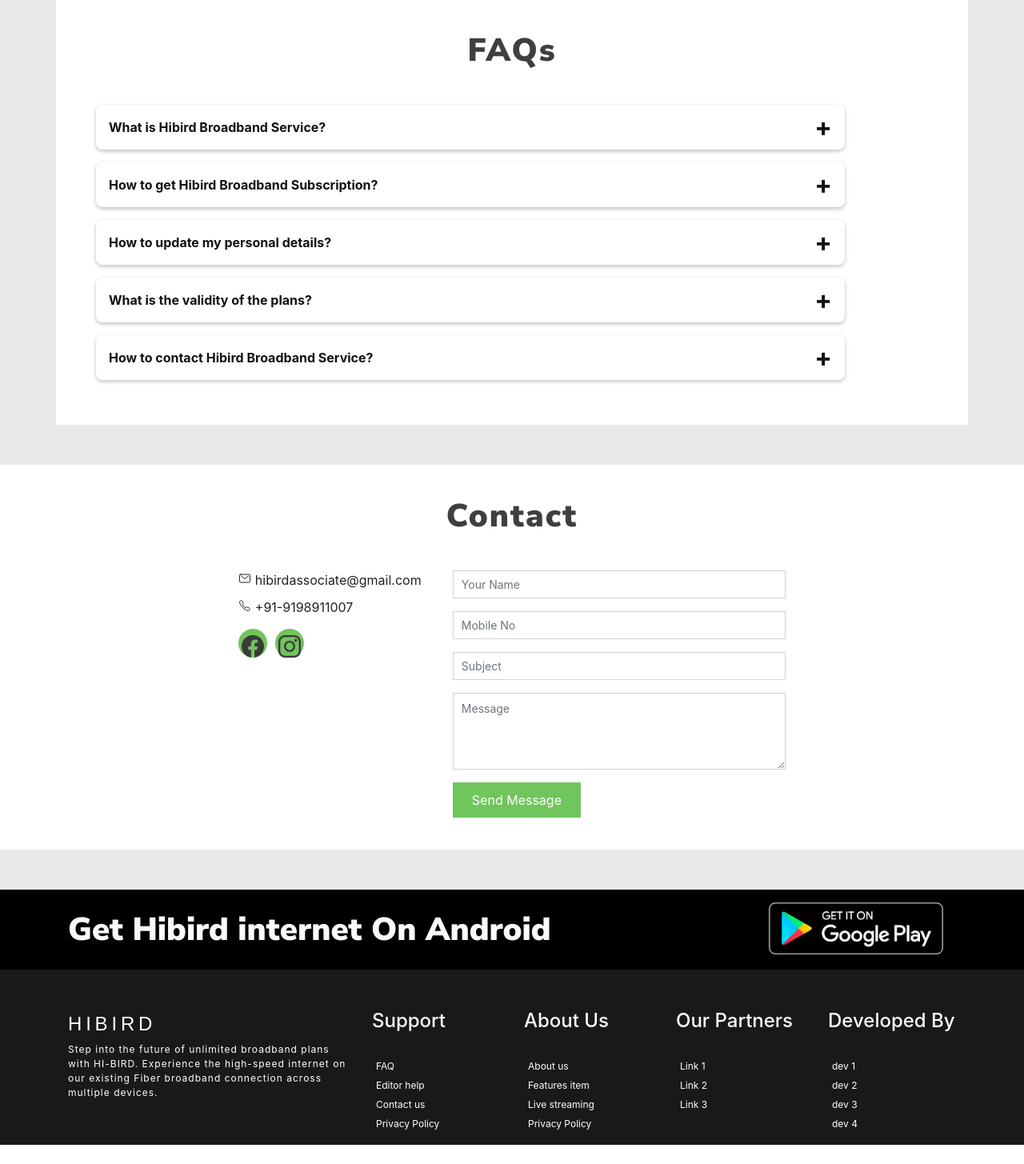
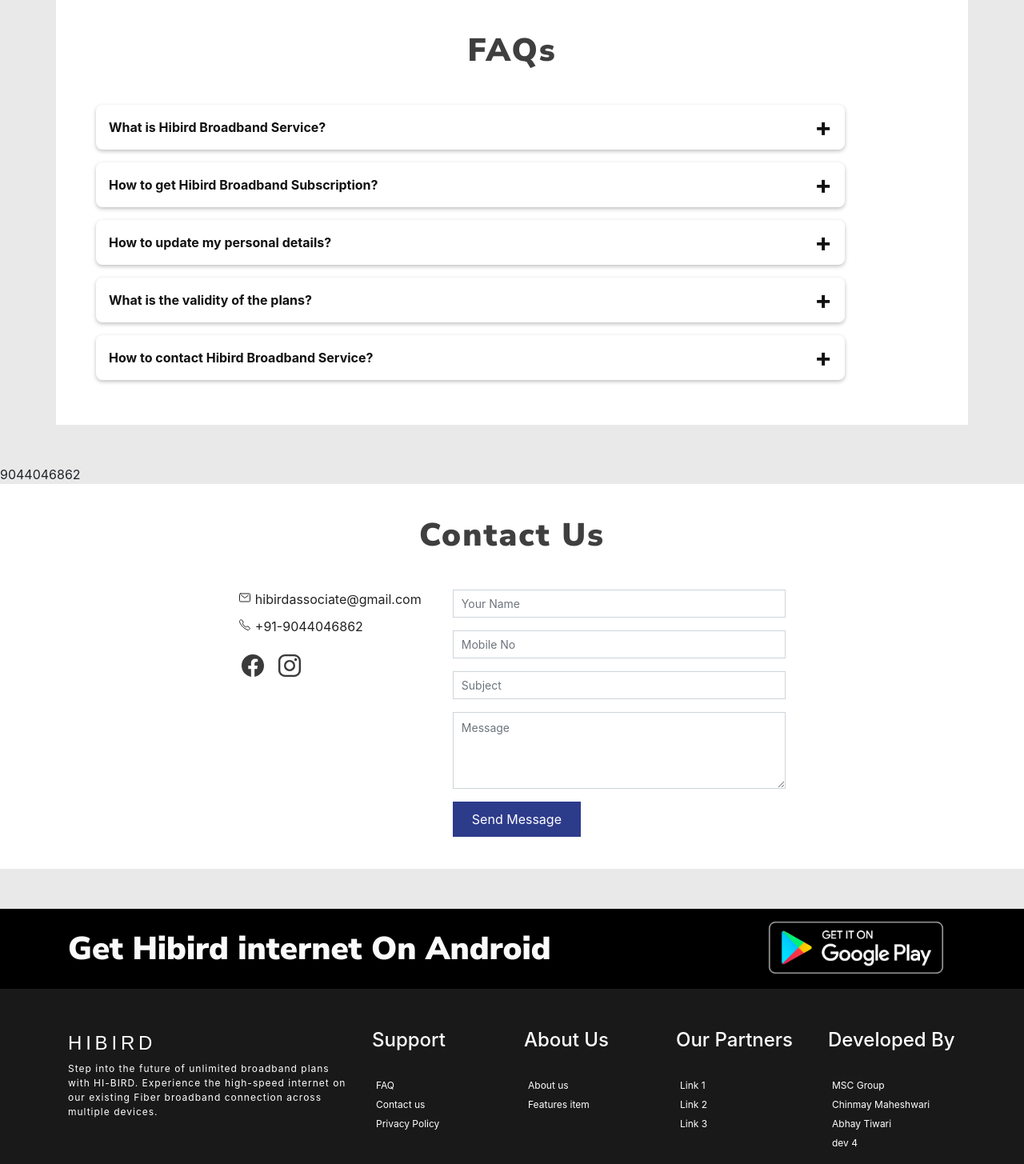
Before and after one commit to ChinmayMaheshwari/hibird_pay, a Django app: page / in a window 1280 px wide. Shown: the part 1884-3339 px from the top of the page at 80% size. Before the commit the page ends 3315 px from the top, so only its background shows below. Run offline with Django 3.2, Linux system fonts and the light colour scheme; some libraries are stand-ins or nearby versions.

Commit message:
new frontend

```diff
--- a/static/css/style.css
+++ b/static/css/style.css
@@ -321,7 +321,7 @@
 #contact .social-links a {
   font-size: 18px;
   display: inline-block;
-  background: #71c55d;
+  /*background: #71c55d;*/
   color: #fff;
   line-height: 1;
   padding: 6px 0 8px 0;
--- a/template/about.html
+++ b/template/about.html
@@ -8,7 +8,7 @@
         <h2 style="font-weight: normal;"> About </h2>
     </div>
 
-    <div class="clearfix">
+    <div class="clearfix aboutbanner">
     <img src="{% static 'img/about.jpg' %}" alt="..." width="400px" height="300px" class="float-left mr-4">
     <p style=" text-align: justify;text-justify: inter-word;">If you're looking for high speed Internet access, you are at the right place. <b>Hibird Broadband </b>(powerd by Alliance Broadband) has been a leader in high-speed Internet for well over a decade. Explore your internet connection’s full potential with us and enjoy complete home and business solution.The online experience gets a whole lot better with Hibird Broadband.
       <br>
@@ -76,12 +76,12 @@
 
      <div class="container sub-container1" style="margin-top: 50px;">
         <div class="section-title">
-            <h2 style="font-weight: normal;"> Our Partner </h2>
+            <h2 style="font-weight: normal;"> Our Partners </h2>
           </div>
           <div class="row text-center">
 
             <div class="col-md-6 col-lg-3">
-                <img src="{% static 'img/1.png' %}" alt="img" class="img-fluid1" style="width: 80%; border:1px solid #eee;">
+                <img src="{% static 'img/ultra.png' %}" alt="img" class="img-fluid1" style="width: 80%; border:1px solid #eee;">
             </div>
 
             <div class="col-md-6 col-lg-3">
--- a/template/base.html
+++ b/template/base.html
@@ -123,9 +123,8 @@
             <h4>Support</h4>
 
             <ul class="list-unstyled">
-              <li><a href="#faq">FAQ</a></li>
-              <li><a href="#">Editor help</a></li>
-              <li><a href="#">Contact us</a></li>
+              <li><a href="/#faq">FAQ</a></li>
+              <li><a href="/#contact">Contact us</a></li>
               <li><a href="#">Privacy Policy</a></li>
             </ul>
 
@@ -138,10 +137,8 @@
             <h4>About Us</h4>
 
             <ul class="list-unstyled">
-              <li><a href="#">About us</a></li>
-              <li><a href="#">Features item</a></li>
-              <li><a href="#">Live streaming</a></li>
-              <li><a href="#">Privacy Policy</a></li>
+              <li><a href="/about">About us</a></li>
+              <li><a href="/#features">Features item</a></li>
             </ul>
 
           </div>
@@ -167,9 +164,9 @@
             <h4>Developed By</h4>
 
             <ul class="list-unstyled">
-              <li><a href="#">dev 1</a></li>
-              <li><a href="#">dev 2</a></li>
-              <li><a href="#">dev 3</a></li>
+              <li><a href="#">MSC Group</a></li>
+              <li><a href="https://www.linkedin.com/in/chinmay-maheshwari/">Chinmay Maheshwari</a></li>
+              <li><a href="https://www.linkedin.com/in/abhay-tiwari-491841178/">Abhay Tiwari</a></li>
               <li><a href="#">dev 4</a></li>
             </ul>
 
--- a/template/index.html
+++ b/template/index.html
@@ -243,12 +243,12 @@
 <!-- FAQ end-->
 
 
-<!-- CONTACT -->
+<!-- CONTACT -->9044046862
 
 <section id="contact">
 <div class="container sub-container1">
             <div class="section-title">
-            <h2 style="font-weight: normal;"> Contact </h2>
+            <h2 style="font-weight: normal;"> Contact Us </h2>
           </div>
       <div class="row justify-content-center">
 
@@ -261,15 +261,15 @@
             </div>
 
             <div style="margin-top: 10px;">
-            <ion-icon name="call-outline"></ion-icon> +91-9198911007
+            <ion-icon name="call-outline"></ion-icon> +91-9044046862
 
             </div>
           </div>
 
-          <div class="social-links" style="text-decoration: none; color: #3a3a3a; margin-top: 15px">
+          <div class="social-links" style="text-decoration: none; color: #2d3b8b;margin-top: 15px">
 
             <a href="#" class="facebook" style="text-decoration: none; color: #3a3a3a;margin-right: 5px"><ion-icon name="logo-facebook" size="large"></ion-icon></a>
-            <a href="#" class="instagram" style="text-decoration: none; color: #3a3a3a;margin-right: 5px"><ion-icon name="logo-instagram" size="large"></ion-icon></i></a>
+            <a href="#" class="instagram" style="text-decoration: none; color: #3a3a3a;margin-right: 5px;"><ion-icon name="logo-instagram" size="large"></ion-icon></i></a>
 
           </div>
 
@@ -299,7 +299,7 @@
                 <textarea class="form-control form1" name="message" rows="5" data-rule="required" data-msg="Please write something for us" placeholder="Message" spellcheck="false"></textarea>
                 <div class="validation"></div>
               </div>
-              <div class=""><button type="submit" class="login-btn">Send Message</button></div>
+              <div class=""><button type="submit" style="background:#2d3b8b;" class="login-btn">Send Message</button></div>
             </form>
           </div>
         </div>
--- a/template/profile.html
+++ b/template/profile.html
@@ -74,10 +74,10 @@
 
   </tbody>
 </table>
-
+</div>
           </div>
-
-
+</div>
+      </div>
 
          </div>
 
--- a/userpay/views.py
+++ b/userpay/views.py
@@ -18,8 +18,31 @@
 RAZORPAY_PUBLICKEY = 'rzp_test_gRPiCKGFiZqfz3'
 RAZORPAY_PRIVATEKEY = 'Px4TjJH8yq5bipqdPEILY35a'
 client = razorpay.Client(auth=(RAZORPAY_PUBLICKEY,RAZORPAY_PRIVATEKEY))
+
+class SliderView(viewsets.ModelViewSet):
+	queryset = Slider.objects.all()
+	serializer_class = SliderSerializer
+	http_method_names = ['get']
+
+class PlanView(viewsets.ModelViewSet):
+	queryset = PlanDetail.objects.all()
+	serializer_class = PlanSerializer
+	http_method_names = ['get']
+
+class TransactionView(viewsets.ModelViewSet):
+	queryset = TransactionDetail.objects.all()
+	serializer_class = TransactionDetailSerializer
+	http_method_names = ['get']
+	permission_classes = [IsAuthenticated]
+
+	def get_queryset(self):
+		user =self.request.user
+		print(user.username)
+		return self.queryset.filter(user=user).exclude(payment_id=None,cash_payment=True).order_by('-date')
+
 class PersonalInfoView(APIView):
     permission_classes = [IsAuthenticated]
+
     def get(self, request):
     	user = request.user
     	try:
@@ -33,7 +56,7 @@
     	'email': user.email,
     	'mobile_no': profile.mobile_no,
     	'amount':profile.plan_amount,
-    	'current_plan':profile.current_plan,
+    	'current_plan':profile.current_plan.title,
     	'renew_date':profile.due_date.strftime('%d-%b-%Y'),
     	'available':(profile.due_date-date.today()).days,
     	'contact_no':9044046862#Enviroment Variable
@@ -210,25 +233,3 @@
 		except:
 			pass
 	return HttpResponseRedirect('/?fail=True')
-
-
-class SliderView(viewsets.ModelViewSet):
-	queryset = Slider.objects.all()
-	serializer_class = SliderSerializer
-	http_method_names = ['get']
-
-class PlanView(viewsets.ModelViewSet):
-	queryset = PlanDetail.objects.all()
-	serializer_class = PlanSerializer
-	http_method_names = ['get']
-
-class TransactionView(viewsets.ModelViewSet):
-	queryset = TransactionDetail.objects.all()
-	serializer_class = TransactionDetailSerializer
-	http_method_names = ['get']
-	permission_classes = [IsAuthenticated]
-
-	def get_queryset(self):
-		user =self.request.user
-		print(user.username)
-		return self.queryset.filter(user=user).exclude(payment_id=None,cash_payment=True).order_by('-date')
```
Also changed, not shown: static/img/ultra.png (added).
